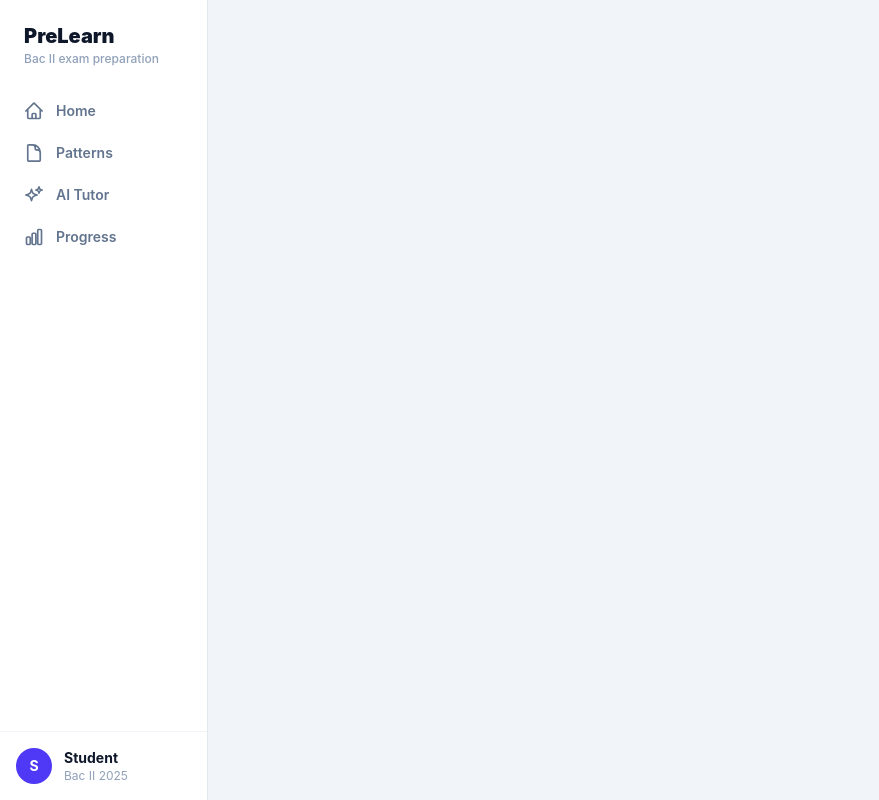
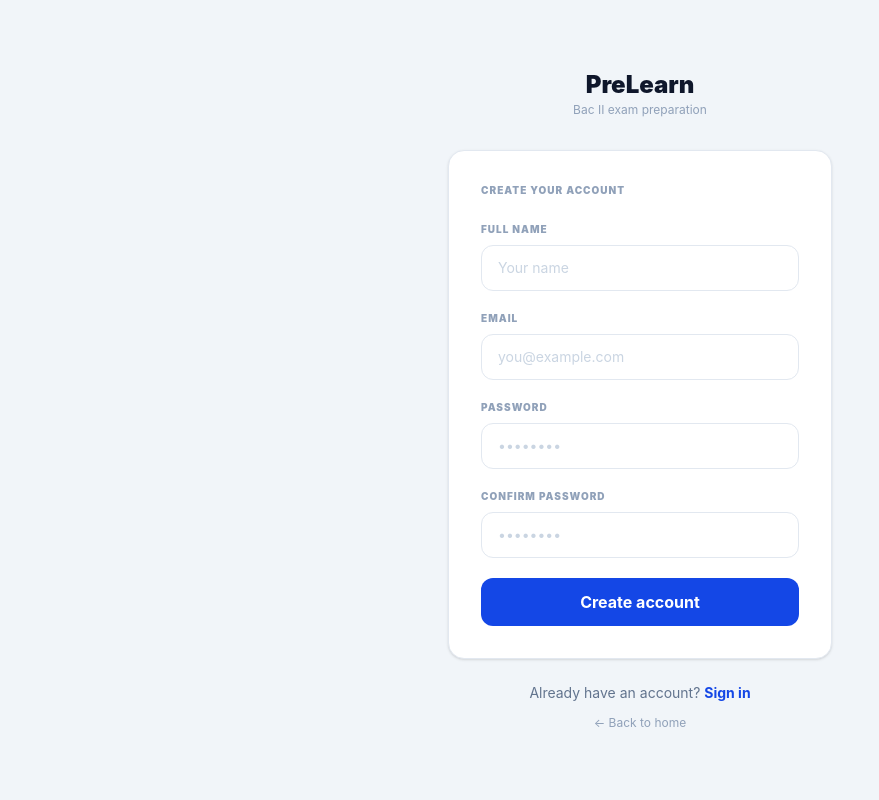
Before and after one commit to chamnan-bet/prelearn-ai-web, a Vue app: page /register in a window 1280 px wide. Shown: the whole page, without its empty margins (0-879 px from the left). Built offline with nearby package versions, Linux system fonts and the light colour scheme.

Commit message:
Create login/register page

```diff
--- a/src/App.vue
+++ b/src/App.vue
@@ -1,15 +1,22 @@
 <template>
-  <div class="flex min-h-screen bg-slate-100 text-slate-800 font-sans md:pb-0 pb-20">
-    <SideNav class="hidden md:flex md:flex-col" />
+  <div
+    class="flex min-h-screen bg-slate-100 text-slate-800 font-sans"
+    :class="{ 'md:pb-0 pb-20': !hideNav }"
+  >
+    <SideNav v-if="!hideNav" class="hidden md:flex md:flex-col" />
     <div class="flex flex-col flex-grow min-w-0">
       <RouterView class="flex-grow" />
     </div>
-    <BottomNav />
+    <BottomNav v-if="!hideNav" />
   </div>
 </template>
 
 <script setup>
-import { RouterView } from 'vue-router'
+import { computed } from 'vue'
+import { RouterView, useRoute } from 'vue-router'
 import SideNav from '@/components/layout/SideNav.vue'
 import BottomNav from '@/components/layout/BottomNav.vue'
+
+const route = useRoute()
+const hideNav = computed(() => !!route.meta.hideNav)
 </script>
--- a/src/components/layout/SideNav.vue
+++ b/src/components/layout/SideNav.vue
@@ -41,21 +41,23 @@
       </RouterLink>
     </nav>
 
-    <!-- User profile -->
-    <div class="px-4 py-4 border-t border-slate-100 flex items-center gap-3 shrink-0">
-      <div class="w-9 h-9 rounded-full bg-indigo-600 flex items-center justify-center text-white font-bold text-sm shrink-0">
-        S
-      </div>
-      <div class="min-w-0">
-        <p class="text-sm font-bold text-slate-900 truncate">Student</p>
-        <p class="text-xs text-slate-400">Bac II 2025</p>
-      </div>
+    <!-- Sign in -->
+    <div class="px-4 py-4 border-t border-slate-100 shrink-0">
+      <RouterLink
+        to="/login"
+        class="flex items-center gap-3 w-full px-3 py-2.5 rounded-xl text-sm font-semibold text-slate-500 hover:bg-slate-50 hover:text-slate-700 transition-colors"
+      >
+        <svg xmlns="http://www.w3.org/2000/svg" fill="none" viewBox="0 0 24 24" stroke-width="2" stroke="currentColor" class="w-5 h-5 shrink-0">
+          <path stroke-linecap="round" stroke-linejoin="round" d="M15.75 9V5.25A2.25 2.25 0 0 0 13.5 3h-6a2.25 2.25 0 0 0-2.25 2.25v13.5A2.25 2.25 0 0 0 7.5 21h6a2.25 2.25 0 0 0 2.25-2.25V15m3 0 3-3m0 0-3-3m3 3H9" />
+        </svg>
+        <span class="flex-grow">Sign in</span>
+      </RouterLink>
     </div>
   </aside>
 </template>
 
 <script setup>
-import { computed } from 'vue'
+
 import { useRoute, RouterLink } from 'vue-router'
 
 const route = useRoute()
--- a/src/router/index.js
+++ b/src/router/index.js
@@ -4,6 +4,8 @@ import PatternView from '../views/PatternView.vue'
 import PracticeView from '../views/PracticeView.vue'
 import AiTutorView from '../views/AiTutorView.vue'
 import ProgressView from '../views/ProgressView.vue'
+import LoginView from '../views/LoginView.vue'
+import RegisterView from '../views/RegisterView.vue'
 
 const router = createRouter({
   history: createWebHistory(import.meta.env.BASE_URL),
@@ -12,6 +14,18 @@ const router = createRouter({
       path: '/',
       name: 'home',
       component: HomeView
+    },
+    {
+      path: '/login',
+      name: 'login',
+      component: LoginView,
+      meta: { hideNav: true }
+    },
+    {
+      path: '/register',
+      name: 'register',
+      component: RegisterView,
+      meta: { hideNav: true }
     },
     {
       // /patterns with no subject redirects to math as default
--- a/src/views/HomeView.vue
+++ b/src/views/HomeView.vue
@@ -7,11 +7,19 @@
         <p class="font-black text-slate-900 text-base leading-tight">PreLearn</p>
         <p class="text-xs text-slate-400">Bac II exam preparation</p>
       </div>
-      <button class="w-10 h-10 rounded-full bg-amber-50 border border-amber-200 flex items-center justify-center text-amber-400 hover:bg-amber-100 transition" aria-label="Notifications">
+      <div class="flex items-center gap-2">
+        <RouterLink
+          to="/login"
+          class="md:hidden text-xs font-bold text-blue-700 hover:text-blue-800 transition px-3 py-1.5 rounded-xl border border-blue-200 hover:bg-blue-50"
+        >
+          Sign in
+        </RouterLink>
+        <button class="w-10 h-10 rounded-full bg-amber-50 border border-amber-200 flex items-center justify-center text-amber-400 hover:bg-amber-100 transition" aria-label="Notifications">
         <svg xmlns="http://www.w3.org/2000/svg" viewBox="0 0 24 24" fill="currentColor" class="w-5 h-5">
           <path fill-rule="evenodd" d="M5.25 9a6.75 6.75 0 0 1 13.5 0v.75c0 2.123.8 4.057 2.118 5.52a.75.75 0 0 1-.297 1.206c-1.544.57-3.16.99-4.831 1.243a3.75 3.75 0 1 1-7.48 0 24.585 24.585 0 0 1-4.831-1.244.75.75 0 0 1-.298-1.205A8.217 8.217 0 0 0 5.25 9.75V9Zm4.502 8.9a2.25 2.25 0 1 0 4.496 0 25.057 25.057 0 0 1-4.496 0Z" clip-rule="evenodd" />
         </svg>
       </button>
+      </div>
     </header>
 
     <main class="p-6 flex-grow">
@@ -101,7 +109,7 @@
 
 <script setup>
 import { ref } from 'vue'
-import { useRouter } from 'vue-router'
+import { useRouter, RouterLink } from 'vue-router'
 
 const router = useRouter()
 
--- /dev/null
+++ b/src/views/LoginView.vue
@@ -0,0 +1,109 @@
+<template>
+  <div class="min-h-screen bg-slate-100 flex flex-col items-center justify-center px-5 py-10">
+
+    <!-- Brand -->
+    <div class="mb-8 text-center">
+      <p class="font-black text-slate-900 text-2xl leading-tight">PreLearn</p>
+      <p class="text-xs text-slate-400 mt-0.5">Bac II exam preparation</p>
+    </div>
+
+    <!-- Card -->
+    <div class="w-full max-w-sm bg-white rounded-2xl border border-slate-200 shadow-sm p-8">
+
+      <p class="text-[10px] font-black text-slate-400 uppercase tracking-widest mb-6">Sign in to your account</p>
+
+      <form @submit.prevent="handleLogin" class="flex flex-col gap-5">
+
+        <!-- Email -->
+        <div>
+          <label for="email" class="block text-[10px] font-black text-slate-400 uppercase tracking-widest mb-2">
+            Email
+          </label>
+          <input
+            id="email"
+            v-model="form.email"
+            type="email"
+            required
+            placeholder="you@example.com"
+            class="w-full border border-slate-200 rounded-xl px-4 py-3 text-slate-900 text-sm placeholder:text-slate-300 focus:outline-none focus:ring-2 focus:ring-blue-400 transition"
+          />
+        </div>
+
+        <!-- Password -->
+        <div>
+          <label for="password" class="block text-[10px] font-black text-slate-400 uppercase tracking-widest mb-2">
+            Password
+          </label>
+          <input
+            id="password"
+            v-model="form.password"
+            type="password"
+            required
+            placeholder="••••••••"
+            class="w-full border border-slate-200 rounded-xl px-4 py-3 text-slate-900 text-sm placeholder:text-slate-300 focus:outline-none focus:ring-2 focus:ring-blue-400 transition"
+          />
+        </div>
+
+        <!-- Error -->
+        <p v-if="error" class="text-red-500 text-xs font-semibold -mt-1">{{ error }}</p>
+
+        <!-- Submit -->
+        <button
+          type="submit"
+          :disabled="loading"
+          class="w-full inline-flex items-center justify-center gap-2 bg-blue-700 hover:bg-blue-800 active:scale-[0.98] disabled:opacity-60 text-white font-bold px-6 py-3 rounded-xl transition"
+        >
+          <svg v-if="loading" class="w-4 h-4 animate-spin" xmlns="http://www.w3.org/2000/svg" fill="none" viewBox="0 0 24 24">
+            <circle class="opacity-25" cx="12" cy="12" r="10" stroke="currentColor" stroke-width="4"/>
+            <path class="opacity-75" fill="currentColor" d="M4 12a8 8 0 018-8v8z"/>
+          </svg>
+          {{ loading ? 'Signing in…' : 'Sign in' }}
+        </button>
+
+      </form>
+
+    </div>
+
+    <!-- Footer link -->
+    <p class="mt-6 text-sm text-slate-500">
+      Don't have an account?
+      <RouterLink to="/register" class="font-bold text-blue-700 hover:text-blue-800 transition">
+        Register
+      </RouterLink>
+    </p>
+
+    <!-- Back to home -->
+    <RouterLink
+      to="/"
+      class="mt-3 text-xs text-slate-400 hover:text-slate-600 transition"
+    >
+      ← Back to home
+    </RouterLink>
+
+  </div>
+</template>
+
+<script setup>
+import { ref, reactive } from 'vue'
+import { useRouter } from 'vue-router'
+
+const router = useRouter()
+
+const form = reactive({ email: '', password: '' })
+const loading = ref(false)
+const error = ref('')
+
+async function handleLogin() {
+  loading.value = true
+  error.value = ''
+  try {
+    // TODO: wire up Firebase Auth
+    console.log('Login with', form.email)
+    router.push('/')
+  } catch (e) {
+    error.value = e.message || 'Sign in failed. Please try again.'
+  } finally {
+    loading.value = false
+  }
+}
+</script>
--- /dev/null
+++ b/src/views/RegisterView.vue
@@ -0,0 +1,147 @@
+<template>
+  <div class="min-h-screen bg-slate-100 flex flex-col items-center justify-center px-5 py-10">
+
+    <!-- Brand -->
+    <div class="mb-8 text-center">
+      <p class="font-black text-slate-900 text-2xl leading-tight">PreLearn</p>
+      <p class="text-xs text-slate-400 mt-0.5">Bac II exam preparation</p>
+    </div>
+
+    <!-- Card -->
+    <div class="w-full max-w-sm bg-white rounded-2xl border border-slate-200 shadow-sm p-8">
+
+      <p class="text-[10px] font-black text-slate-400 uppercase tracking-widest mb-6">Create your account</p>
+
+      <form @submit.prevent="handleRegister" class="flex flex-col gap-5">
+
+        <!-- Name -->
+        <div>
+          <label for="name" class="block text-[10px] font-black text-slate-400 uppercase tracking-widest mb-2">
+            Full Name
+          </label>
+          <input
+            id="name"
+            v-model="form.name"
+            type="text"
+            required
+            placeholder="Your name"
+            class="w-full border border-slate-200 rounded-xl px-4 py-3 text-slate-900 text-sm placeholder:text-slate-300 focus:outline-none focus:ring-2 focus:ring-blue-400 transition"
+          />
+        </div>
+
+        <!-- Email -->
+        <div>
+          <label for="email" class="block text-[10px] font-black text-slate-400 uppercase tracking-widest mb-2">
+            Email
+          </label>
+          <input
+            id="email"
+            v-model="form.email"
+            type="email"
+            required
+            placeholder="you@example.com"
+            class="w-full border border-slate-200 rounded-xl px-4 py-3 text-slate-900 text-sm placeholder:text-slate-300 focus:outline-none focus:ring-2 focus:ring-blue-400 transition"
+          />
+        </div>
+
+        <!-- Password -->
+        <div>
+          <label for="password" class="block text-[10px] font-black text-slate-400 uppercase tracking-widest mb-2">
+            Password
+          </label>
+          <input
+            id="password"
+            v-model="form.password"
+            type="password"
+            required
+            placeholder="••••••••"
+            minlength="8"
+            class="w-full border border-slate-200 rounded-xl px-4 py-3 text-slate-900 text-sm placeholder:text-slate-300 focus:outline-none focus:ring-2 focus:ring-blue-400 transition"
+          />
+        </div>
+
+        <!-- Confirm Password -->
+        <div>
+          <label for="confirm" class="block text-[10px] font-black text-slate-400 uppercase tracking-widest mb-2">
+            Confirm Password
+          </label>
+          <input
+            id="confirm"
+            v-model="form.confirm"
+            type="password"
+            required
+            placeholder="••••••••"
+            class="w-full border border-slate-200 rounded-xl px-4 py-3 text-slate-900 text-sm placeholder:text-slate-300 focus:outline-none focus:ring-2 focus:ring-blue-400 transition"
+            :class="{ 'border-red-300 focus:ring-red-300': passwordMismatch }"
+          />
+          <p v-if="passwordMismatch" class="text-red-500 text-xs font-semibold mt-1">Passwords do not match</p>
+        </div>
+
+        <!-- Error -->
+        <p v-if="error" class="text-red-500 text-xs font-semibold -mt-1">{{ error }}</p>
+
+        <!-- Submit -->
+        <button
+          type="submit"
+          :disabled="loading || passwordMismatch"
+          class="w-full inline-flex items-center justify-center gap-2 bg-blue-700 hover:bg-blue-800 active:scale-[0.98] disabled:opacity-60 text-white font-bold px-6 py-3 rounded-xl transition"
+        >
+          <svg v-if="loading" class="w-4 h-4 animate-spin" xmlns="http://www.w3.org/2000/svg" fill="none" viewBox="0 0 24 24">
+            <circle class="opacity-25" cx="12" cy="12" r="10" stroke="currentColor" stroke-width="4"/>
+            <path class="opacity-75" fill="currentColor" d="M4 12a8 8 0 018-8v8z"/>
+          </svg>
+          {{ loading ? 'Creating account…' : 'Create account' }}
+        </button>
+
+      </form>
+
+    </div>
+
+    <!-- Footer link -->
+    <p class="mt-6 text-sm text-slate-500">
+      Already have an account?
+      <RouterLink to="/login" class="font-bold text-blue-700 hover:text-blue-800 transition">
+        Sign in
+      </RouterLink>
+    </p>
+
+    <!-- Back to home -->
+    <RouterLink
+      to="/"
+      class="mt-3 text-xs text-slate-400 hover:text-slate-600 transition"
+    >
+      ← Back to home
+    </RouterLink>
+
+  </div>
+</template>
+
+<script setup>
+import { ref, reactive, computed } from 'vue'
+import { useRouter } from 'vue-router'
+
+const router = useRouter()
+
+const form = reactive({ name: '', email: '', password: '', confirm: '' })
+const loading = ref(false)
+const error = ref('')
+
+const passwordMismatch = computed(
+  () => form.confirm.length > 0 && form.password !== form.confirm
+)
+
+async function handleRegister() {
+  if (passwordMismatch.value) return
+  loading.value = true
+  error.value = ''
+  try {
+    // TODO: wire up Firebase Auth
+    console.log('Register', form.name, form.email)
+    router.push('/')
+  } catch (e) {
+    error.value = e.message || 'Registration failed. Please try again.'
+  } finally {
+    loading.value = false
+  }
+}
+</script>
```
